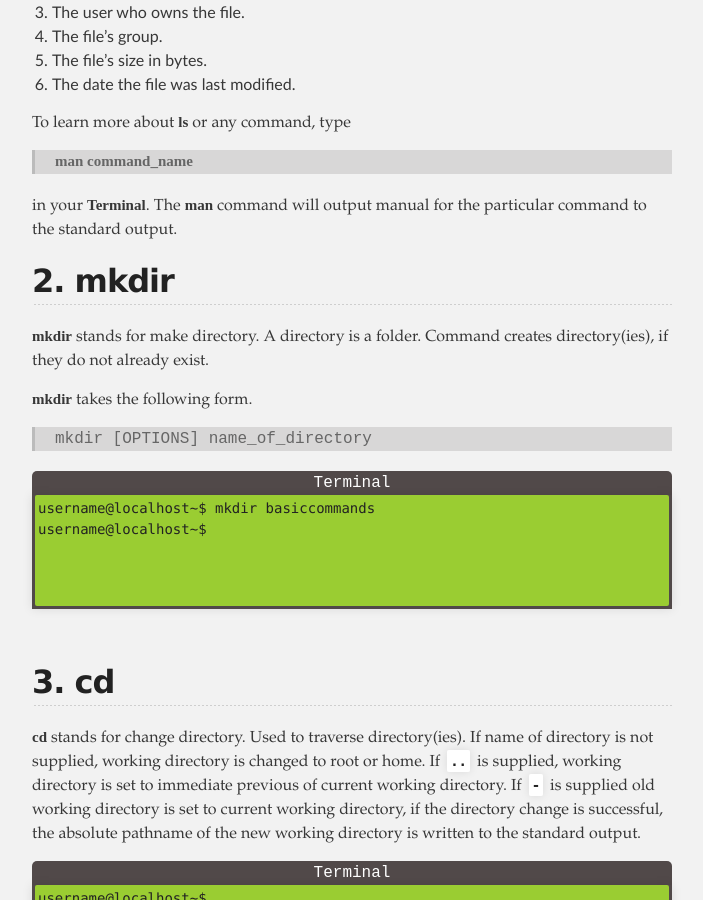
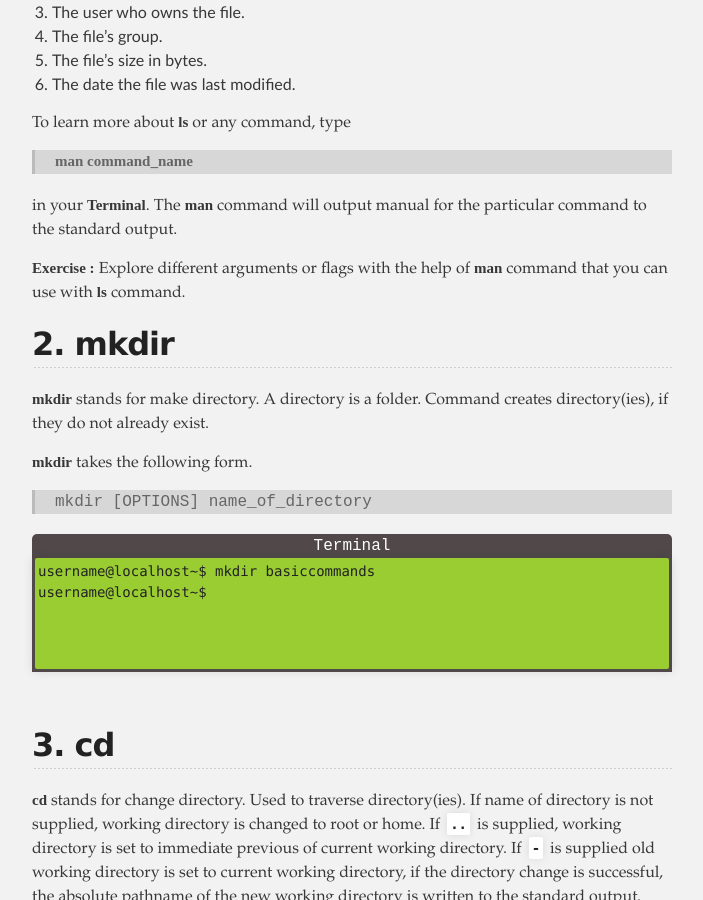
Before and after one commit to rajeev29five/rajeev29five.github.io, a Jekyll site: the page built from index.md, in a window 1280 px wide and 900 px high, scrolled down 2634 px. Shown: the whole window, without its empty margins (288-991 px from the left). Built offline with Jekyll 4.4.1, drawn with Linux system fonts in a browser that asks for light colours; the repository's description, which GitHub fills in, is left out.

Commit message:
update content

```diff
--- a/index.md
+++ b/index.md
@@ -108,6 +108,8 @@ To learn more about **ls** or any command, type
 > **man command_name**
 
 in your **Terminal**. The **man** command will output manual for the particular command to the standard output.
+
+**Exercise :** Explore different arguments or flags with the help of **man** command that you can use with **ls** command.
 
 ## 2. mkdir
 
```
